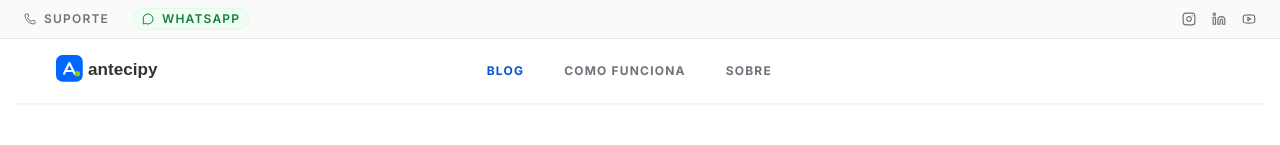
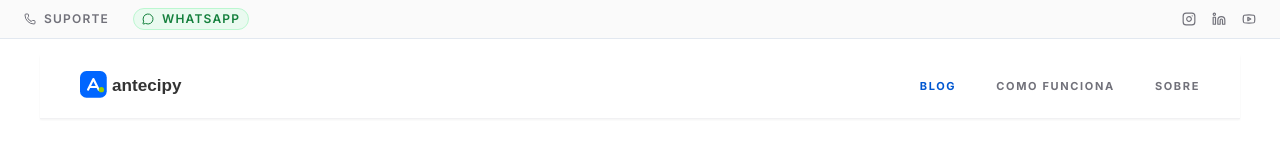
Before and after one commit to jeanads2019-coder/blog-antecipy, a Next.js app: page / in a window 1280 px wide. Shown: the top 145 px of the page. Built offline with nearby package versions, Linux system fonts and the light colour scheme; no server answers; the database is empty.

Commit message:
UI: Implemented ultra-smooth floating pill animation for Header

```diff
--- a/src/components/layout/Header.tsx
+++ b/src/components/layout/Header.tsx
@@ -3,7 +3,7 @@
 
 import Link from 'next/link'
 import { useState, useEffect } from 'react'
-import { motion } from 'framer-motion'
+import { motion, AnimatePresence } from 'framer-motion'
 import { Instagram, Linkedin, Youtube, MessageCircle, Phone } from 'lucide-react'
 import { usePathname } from 'next/navigation'
 
@@ -13,22 +13,35 @@ export function Header() {
 
     useEffect(() => {
         const handleScroll = () => {
-            setIsScrolled(window.scrollY > 50)
+            setIsScrolled(window.scrollY > 20)
         }
         window.addEventListener('scroll', handleScroll)
         return () => window.removeEventListener('scroll', handleScroll)
     }, [])
 
     return (
-        <div className="w-full z-50 flex flex-col items-center">
+        <>
+            {/* Background Spacer to prevent content jump */}
+            <div className="h-[104px] w-full" />
+
+            <div className="fixed top-0 left-0 w-full z-50 flex flex-col items-center pointer-events-none">
                 {/* Top Bar - Institutional */}
-            <div className={`w-full bg-zinc-50 border-b py-2 transition-all duration-300 ${isScrolled ? 'opacity-0 h-0 overflow-hidden' : 'opacity-100 h-auto'}`}>
-                <div className="container flex justify-between items-center text-[10px] sm:text-xs font-semibold text-zinc-500 uppercase tracking-widest px-6">
+                <motion.div
+                    initial={false}
+                    animate={{
+                        height: isScrolled ? 0 : 'auto',
+                        opacity: isScrolled ? 0 : 1,
+                        marginBottom: isScrolled ? 0 : 0
+                    }}
+                    transition={{ duration: 0.3, ease: 'easeInOut' }}
+                    className="w-full bg-zinc-50 border-b overflow-hidden pointer-events-auto"
+                >
+                    <div className="container flex justify-between items-center py-2 px-6 text-[10px] sm:text-xs font-semibold text-zinc-500 uppercase tracking-widest">
                         <div className="flex items-center space-x-6">
                             <Link href="#" className="flex items-center gap-2 hover:text-primary transition-colors">
                                 <Phone className="h-3 w-3" /> Suporte
                             </Link>
-                        <Link href="#" className="flex items-center gap-2 hover:text-green-600 transition-colors text-green-700 bg-green-50 px-2 py-0.5 rounded-full border border-green-100">
+                            <Link href="#" className="flex items-center gap-2 hover:text-green-600 transition-colors text-green-700 bg-green-100/50 px-2 py-0.5 rounded-full border border-green-200">
                                 <MessageCircle className="h-3 w-3" /> WhatsApp
                             </Link>
                         </div>
@@ -38,41 +51,53 @@ export function Header() {
                             <Link href="#" className="hover:text-primary transition-colors"><Youtube className="h-3.5 w-3.5" /></Link>
                         </div>
                     </div>
-            </div>
+                </motion.div>
 
-            {/* Main Animated Header */}
-            <div className={`w-full flex justify-center sticky top-0 md:top-4 z-50 px-4 transition-all duration-500 ${isScrolled ? 'pt-2' : 'pt-0'}`}>
+                {/* Main Animated Header / Pill */}
+                <div className="w-full flex justify-center px-4 pt-2 md:pt-4 pointer-events-none">
                     <motion.header
                         initial={false}
                         animate={{
-                        width: isScrolled ? "95%" : "100%",
-                        maxWidth: isScrolled ? "1100px" : "100%",
+                            width: isScrolled ? "fit-content" : "100%",
+                            maxWidth: isScrolled ? "600px" : "1200px",
                             borderRadius: isScrolled ? "100px" : "0px",
-                        boxShadow: isScrolled ? "0 20px 25px -5px rgb(0 0 0 / 0.1), 0 8px 10px -6px rgb(0 0 0 / 0.1)" : "0 1px 2px 0 rgb(0 0 0 / 0.05)",
+                            backgroundColor: isScrolled ? "rgba(255, 255, 255, 0.85)" : "rgba(255, 255, 255, 1)",
+                            paddingLeft: isScrolled ? "24px" : "40px",
+                            paddingRight: isScrolled ? "24px" : "40px",
+                            boxShadow: isScrolled
+                                ? "0 20px 25px -5px rgb(0 0 0 / 0.1), 0 8px 10px -6px rgb(0 0 0 / 0.1)"
+                                : "0 1px 2px 0 rgb(0 0 0 / 0.05)",
+                            y: isScrolled ? 0 : 0,
                         }}
-                    transition={{ duration: 0.5, ease: [0.32, 0.72, 0, 1] }}
-                    className={`bg-white/90 backdrop-blur-md border border-zinc-200/50 flex items-center justify-center
-                        ${isScrolled ? 'py-2' : 'py-4 border-x-0 border-t-0 shadow-none'}
+                        transition={{
+                            type: 'spring',
+                            stiffness: 260,
+                            damping: 20
+                        }}
+                        className={`backdrop-blur-xl border border-zinc-200/50 flex items-center h-14 md:h-16 pointer-events-auto
+                            ${!isScrolled && 'border-x-0 border-t-0 border-b shadow-none'}
                         `}
                     >
-                    <div className="container flex items-center justify-between px-6 md:px-10">
+                        <div className="flex items-center justify-between w-full gap-8 md:gap-12">
                             {/* Logo */}
                             <Link href="/" className="flex items-center shrink-0">
-                            <img src="/logo.svg" alt="Antecipy" className="h-6 md:h-8 w-auto" />
+                                <img
+                                    src="/logo.svg"
+                                    alt="Antecipy"
+                                    className={`transition-all duration-300 ${isScrolled ? 'h-5 md:h-6' : 'h-6 md:h-8'}`}
+                                />
                             </Link>
 
                             {/* Navigation */}
-                        <nav className="flex items-center space-x-6 md:space-x-10 text-[11px] md:text-[12px] font-bold uppercase tracking-widest">
+                            <nav className="flex items-center space-x-6 md:space-x-10 text-[10px] md:text-[11px] font-bold uppercase tracking-[0.15em]">
                                 <Link href="/" className={`transition-all hover:text-primary ${pathname === '/' ? 'text-primary' : 'text-zinc-500'}`}>Blog</Link>
                                 <Link href="/funcionalidades" className={`transition-all hover:text-primary ${pathname === '/funcionalidades' ? 'text-primary' : 'text-zinc-500'}`}>Como funciona</Link>
                                 <Link href="/sobre" className={`transition-all hover:text-primary ${pathname === '/sobre' ? 'text-primary' : 'text-zinc-500'}`}>Sobre</Link>
                             </nav>
-
-                        {/* Visual Balance Spacer */}
-                        <div className="hidden sm:block w-8 md:w-32" />
                         </div>
                     </motion.header>
                 </div>
             </div>
+        </>
     )
 }
```
Lines whose indentation alone changed are shown as unchanged.
